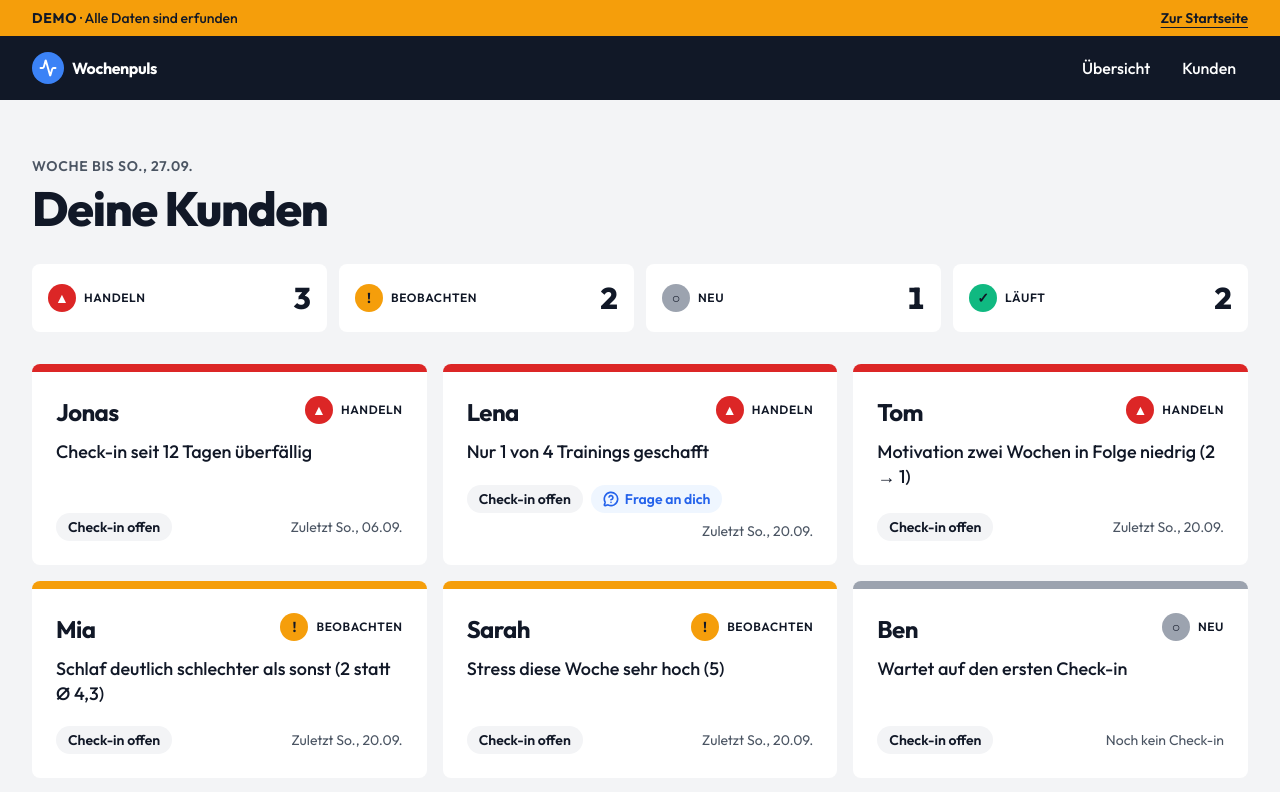
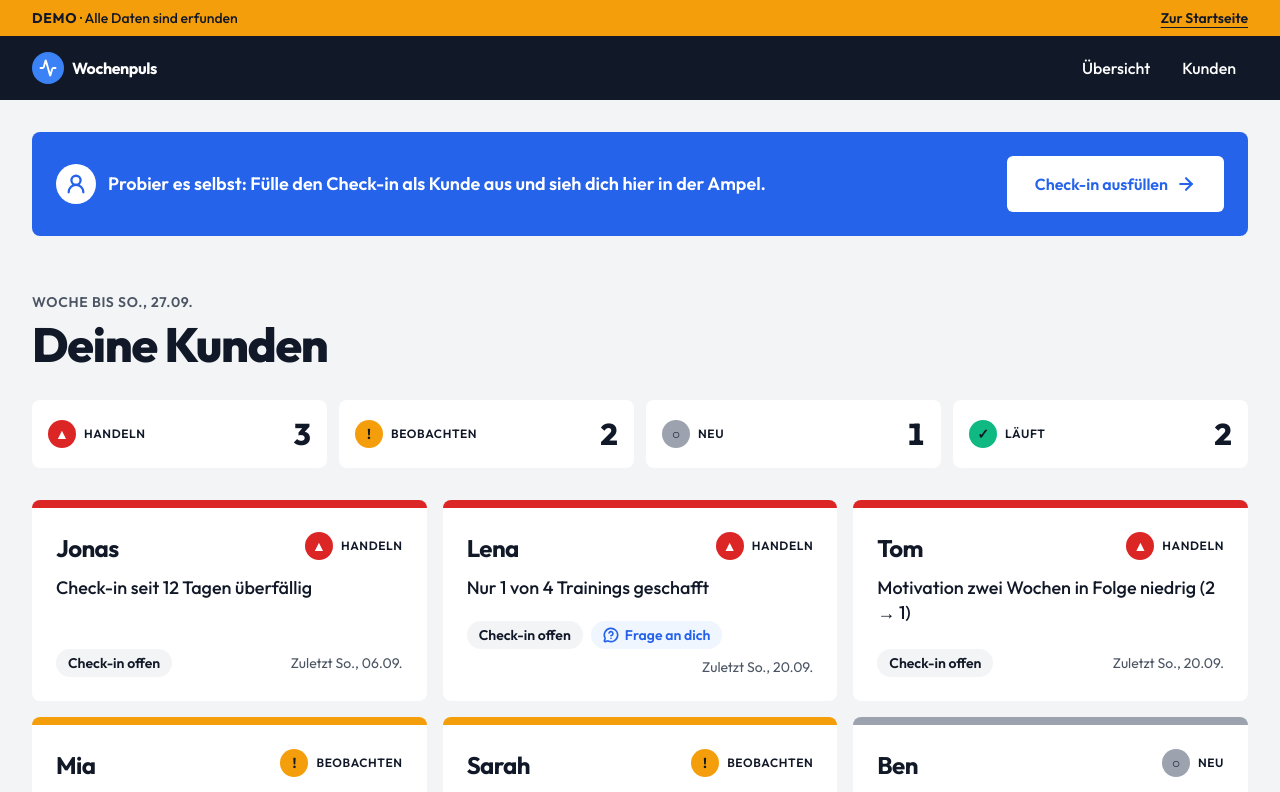
Before and after one commit to fxd-gif/wochenpuls, a Next.js app: page /demo in a window 1280 px wide. Shown: the top 792 px of the page. Built offline with nearby package versions, Linux system fonts and the light colour scheme.

Commit message:
Demo zum Mitmachen: eigener Check-in erscheint in der Übersicht

```diff
--- a/src/components/coach/Verlauf.tsx
+++ b/src/components/coach/Verlauf.tsx
@@ -19,7 +19,8 @@ const y = (wert: number) => RAND.oben + ((5 - wert) * (H - RAND.oben - RAND.unte
 // Vier kleine Verlaufskurven (je eine pro Skala) über die letzten 8 Wochen.
 // Verpasste Wochen bleiben als Lücke sichtbar.
 export function Verlauf({ checkins, heute }: { checkins: Checkin[]; heute: string }) {
-  const letzteWoche = letzterFaelligkeitstag(heute);
+  // Letzte Woche im Diagramm: der letzte Fälligkeitstag, oder ein schon eingereichter Check-in für die laufende Woche
+  const letzteWoche = [letzterFaelligkeitstag(heute), ...checkins.map((c) => c.woche)].sort().at(-1)!;
   const wochen = Array.from({ length: WOCHEN }, (_, i) => plusTage(letzteWoche, -7 * (WOCHEN - 1 - i)));
   const proWoche = wochen.map((w) => checkins.find((c) => c.woche === w));
 
--- a/src/components/demo/DemoCheckin.tsx
+++ b/src/components/demo/DemoCheckin.tsx
@@ -1,31 +1,36 @@
 "use client";
 
-import { RotateCcw } from "lucide-react";
+import { ArrowRight, RotateCcw } from "lucide-react";
 import { CheckinFormular } from "@/components/checkin/CheckinFormular";
 import { Button, ButtonLink } from "@/components/ui/Button";
+import { speichereDemoCheckin } from "@/demo/useDemoDaten";
 
-// Das Formular in der Demo: Es wird nichts gespeichert.
+// Das Formular in der Demo: Der Check-in landet nur in diesem Browser-Tab.
 export function DemoCheckin() {
   return (
     <CheckinFormular
-      onAbsenden={async () => {
+      onAbsenden={async (eingabe) => {
         // kurze Pause, damit sich das Absenden echt anfühlt
         await new Promise((fertig) => setTimeout(fertig, 600));
+        speichereDemoCheckin(eingabe);
       }}
       nachDemAbsenden={(neuStarten) => (
         <div className="rounded-lg bg-primaer-hell p-6">
-          <p className="text-lg leading-relaxed">
-            In der Demo wird nichts gespeichert. Bald siehst du deinen Check-in hier direkt in der
-            Coach-Übersicht.
+          <p className="text-lg font-semibold">
+            Jetzt die Seite wechseln: So sieht dein Coach deinen Check-in.
+          </p>
+          <p className="mt-2 leading-relaxed text-leise">
+            Dein Check-in ist nur in diesem Browser-Tab gespeichert und verschwindet, wenn du ihn schließt.
           </p>
           <div className="mt-6 flex flex-col gap-3 sm:flex-row">
-            <Button variante="primaer" onClick={neuStarten}>
+            <ButtonLink href="/demo" variante="primaer">
+              In der Coach-Übersicht ansehen
+              <ArrowRight size={20} strokeWidth={2.5} aria-hidden="true" />
+            </ButtonLink>
+            <Button variante="sekundaer" onClick={neuStarten}>
               <RotateCcw size={20} strokeWidth={2.5} aria-hidden="true" />
               Nochmal ausfüllen
             </Button>
-            <ButtonLink href="/" variante="sekundaer">
-              Zur Startseite
-            </ButtonLink>
           </div>
         </div>
       )}
--- a/src/components/demo/DemoDetail.tsx
+++ b/src/components/demo/DemoDetail.tsx
@@ -2,13 +2,12 @@
 
 import { KundenDetail } from "@/components/coach/KundenDetail";
 import { ButtonLink } from "@/components/ui/Button";
-import { demoDaten } from "@/demo/demoDaten";
-import { useHeute } from "@/lib/useHeute";
+import { useDemoDaten } from "@/demo/useDemoDaten";
 
 export function DemoDetail({ id }: { id: string }) {
-  const heute = useHeute();
-  if (!heute) return null;
-  const { kunden, checkins } = demoDaten(heute);
+  const daten = useDemoDaten();
+  if (!daten) return null;
+  const { heute, kunden, checkins } = daten;
   const kunde = kunden.find((k) => k.id === id);
   if (!kunde) {
     return (
--- a/src/components/demo/DemoUebersicht.tsx
+++ b/src/components/demo/DemoUebersicht.tsx
@@ -1,12 +1,34 @@
 "use client";
 
+import { ArrowRight, UserRound } from "lucide-react";
 import { Uebersicht } from "@/components/coach/Uebersicht";
-import { demoDaten } from "@/demo/demoDaten";
-import { useHeute } from "@/lib/useHeute";
+import { ButtonLink } from "@/components/ui/Button";
+import { useDemoDaten } from "@/demo/useDemoDaten";
 
 export function DemoUebersicht() {
-  const heute = useHeute();
-  if (!heute) return null;
-  const { kunden, checkins } = demoDaten(heute);
-  return <Uebersicht kunden={kunden} checkins={checkins} heute={heute} basis="/demo" />;
+  const daten = useDemoDaten();
+  if (!daten) return null;
+
+  return (
+    <>
+      {/* Einladung zum Mitmachen */}
+      <div className="mx-auto max-w-7xl px-4 pt-8 sm:px-6 lg:px-8">
+        <div className="auf-farbe flex flex-col gap-4 rounded-lg bg-primaer p-6 text-weiss sm:flex-row sm:items-center sm:justify-between">
+          <p className="flex items-center gap-3 text-lg font-semibold">
+            <span className="flex size-10 shrink-0 items-center justify-center rounded-full bg-weiss text-primaer">
+              <UserRound size={22} strokeWidth={2.5} aria-hidden="true" />
+            </span>
+            {daten.mitDu
+              ? "Du bist jetzt in der Übersicht: Such die Karte „Du“."
+              : "Probier es selbst: Fülle den Check-in als Kunde aus und sieh dich hier in der Ampel."}
+          </p>
+          <ButtonLink href="/demo/checkin" variante="hell" className="shrink-0">
+            {daten.mitDu ? "Nochmal ausfüllen" : "Check-in ausfüllen"}
+            <ArrowRight size={20} strokeWidth={2.5} aria-hidden="true" />
+          </ButtonLink>
+        </div>
+      </div>
+      <Uebersicht kunden={daten.kunden} checkins={daten.checkins} heute={daten.heute} basis="/demo" />
+    </>
+  );
 }
--- /dev/null
+++ b/src/demo/useDemoDaten.ts
@@ -0,0 +1,62 @@
+"use client";
+
+import { useSyncExternalStore } from "react";
+import type { Checkin, CheckinEingabe, Kunde } from "@/lib/checkin";
+import { useHeute } from "@/lib/useHeute";
+import { berlinDatum, checkinWoche, plusTage } from "@/lib/woche";
+import { demoDaten } from "./demoDaten";
+
+// Der Demo-Check-in eines Besuchers ("Du") liegt nur im Speicher dieses Browser-Tabs.
+// Er erreicht nie einen Server und ist weg, sobald der Tab geschlossen wird.
+const SCHLUESSEL = "wochenpuls-demo-du";
+
+type Gespeichert = CheckinEingabe & { datum: string };
+
+function abonnieren(neuZeichnen: () => void) {
+  window.addEventListener(SCHLUESSEL, neuZeichnen);
+  return () => window.removeEventListener(SCHLUESSEL, neuZeichnen);
+}
+
+function lesen(): string | null {
+  try {
+    return sessionStorage.getItem(SCHLUESSEL);
+  } catch {
+    return null; // z. B. privater Modus mit gesperrtem Speicher
+  }
+}
+
+export function speichereDemoCheckin(eingabe: CheckinEingabe) {
+  const wert: Gespeichert = { ...eingabe, datum: berlinDatum() };
+  try {
+    sessionStorage.setItem(SCHLUESSEL, JSON.stringify(wert));
+  } catch {
+    // Speicher gesperrt: Die Demo funktioniert trotzdem, nur ohne "Du"
+  }
+  window.dispatchEvent(new Event(SCHLUESSEL));
+}
+
+// Demo-Daten für heute, plus "Du", falls der Besucher schon eingecheckt hat.
+export function useDemoDaten(): {
+  heute: string;
+  kunden: Kunde[];
+  checkins: Checkin[];
+  mitDu: boolean;
+} | null {
+  const heute = useHeute();
+  const gespeichert = useSyncExternalStore(abonnieren, lesen, () => null);
+  if (!heute) return null;
+
+  const { kunden, checkins } = demoDaten(heute);
+  let mitDu = false;
+  if (gespeichert) {
+    try {
+      const { datum, ...eingabe } = JSON.parse(gespeichert) as Gespeichert;
+      kunden.push({ id: "du", name: "Du", angelegtAm: plusTage(heute, -21), archiviert: false });
+      checkins.push({ ...eingabe, kundeId: "du", woche: checkinWoche(datum), eingereichtAm: datum });
+      mitDu = true;
+    } catch {
+      // kaputter Eintrag: ignorieren
+    }
+  }
+  return { heute, kunden, checkins, mitDu };
+}
```
